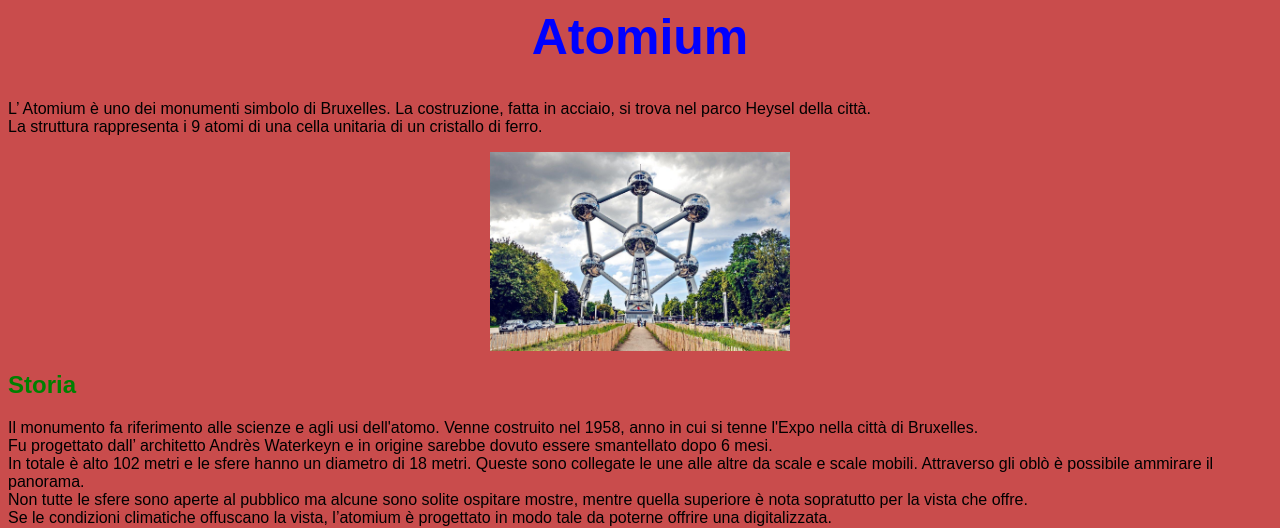
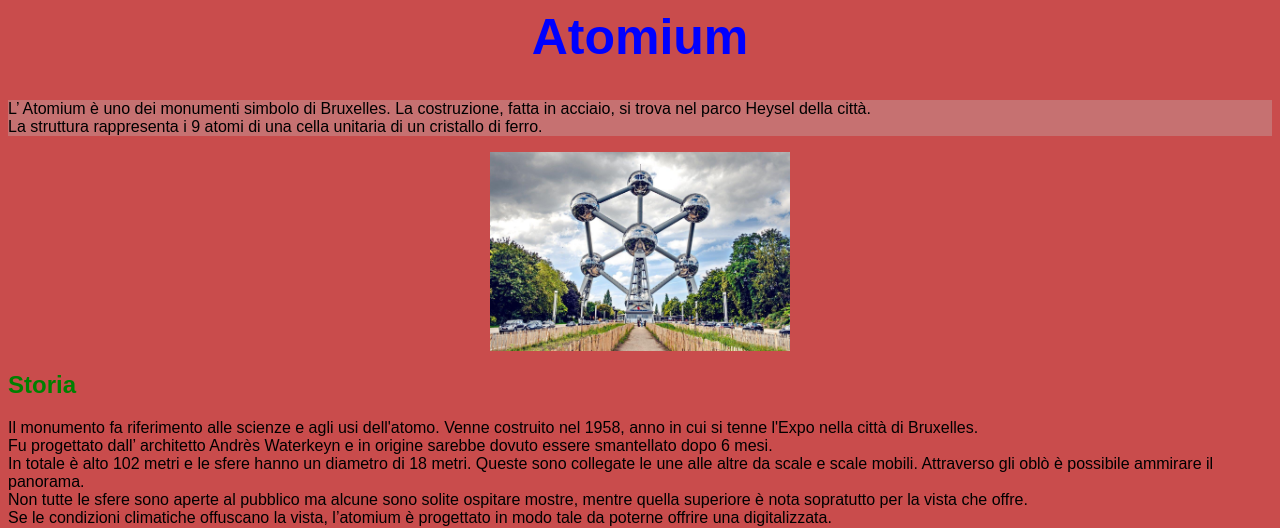
Before and after one commit to AliceSantoro/AliceSantoro.github.io, a plain HTML site: page atomium.html in a window 1280 px wide. Shown: the top 528 px of the page. Drawn offline with Linux system fonts and the light colour scheme; a script that the page names is missing.

Commit message:
Add files via upload

```diff
--- a/atomium.html
+++ b/atomium.html
@@ -7,10 +7,10 @@
 	</head>
 	<body>
 		<h1>Atomium</h1>
-		<p>L’ Atomium è uno dei monumenti simbolo di Bruxelles. La costruzione, fatta in acciaio, si trova nel parco Heysel della città.<br>
+		<p style="background-color:rgb(198, 113, 113)"> L’ Atomium è uno dei monumenti simbolo di Bruxelles. La costruzione, fatta in acciaio, si trova nel parco Heysel della città.<br>
 		La struttura rappresenta i 9 atomi di una cella unitaria di un cristallo di ferro. </p>
 
-	<img class="centrale" src="imgs/atomium.jpg">
+	<img class="centrale" src = "imgs/atomium.jpg">
 	<h2>Storia</h2>
 	<p>Il monumento fa riferimento alle scienze e agli usi dell'atomo. Venne costruito nel 1958, anno in cui si tenne l'Expo nella città di Bruxelles.</br>
 	Fu progettato dall’ architetto Andrès Waterkeyn e in origine sarebbe dovuto essere smantellato dopo 6 mesi. <br>
```
